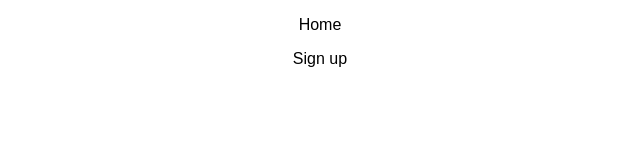
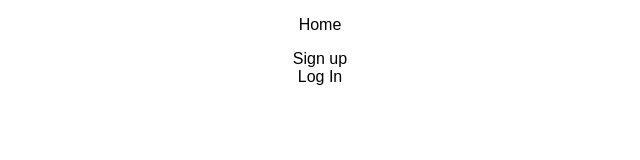
Before and after one commit to vinglfm/travels, a React (Create React App) app: page / in a window 1280 px wide. Shown: the top 160 px of the page, without its empty margins (320-960 px from the left). Built offline with nearby package versions, Linux system fonts and the light colour scheme.

Commit message:
Using Log In modal from Home component

```diff
--- a/src/components/Home/Home.js
+++ b/src/components/Home/Home.js
@@ -1,15 +1,19 @@
 import React, {Component} from 'react';
 import SignUpModal from './SignUpModal.js';
+import LogInModal from './LogInModal.js';
 
 export default class Home extends Component {
   constructor(props) {
     super(props);
     this.state = {
-      openSignUpModal: false
+      openSignUpModal: false,
+      openLogInModal: false
     };
 
     this.openSignUpModal = this.openSignUpModal.bind(this);
     this.closeSignUpModal = this.closeSignUpModal.bind(this);
+    this.openLogInModal = this.openLogInModal.bind(this);
+    this.closeLogInModal = this.closeLogInModal.bind(this);
   }
 
 
@@ -21,12 +25,22 @@ export default class Home extends Component {
     this.setState({openSignUpModal: false});
   }
 
+  openLogInModal() {
+    this.setState({openLogInModal: true});
+  }
+
+  closeLogInModal() {
+    this.setState({openLogInModal: false});
+  }
+
   render() {
     return (
       <div>
         <p>Home</p>
         <div className='main__button' onClick={this.openSignUpModal}>Sign up</div>
         <SignUpModal isOpen={this.state.openSignUpModal} close={this.closeSignUpModal}/>
+        <div className='main__button' onClick={this.openLogInModal}>Log In</div>
+        <LogInModal isOpen={this.state.openLogInModal} close={this.closeLogInModal}/>
       </div>
     );
   }
```
